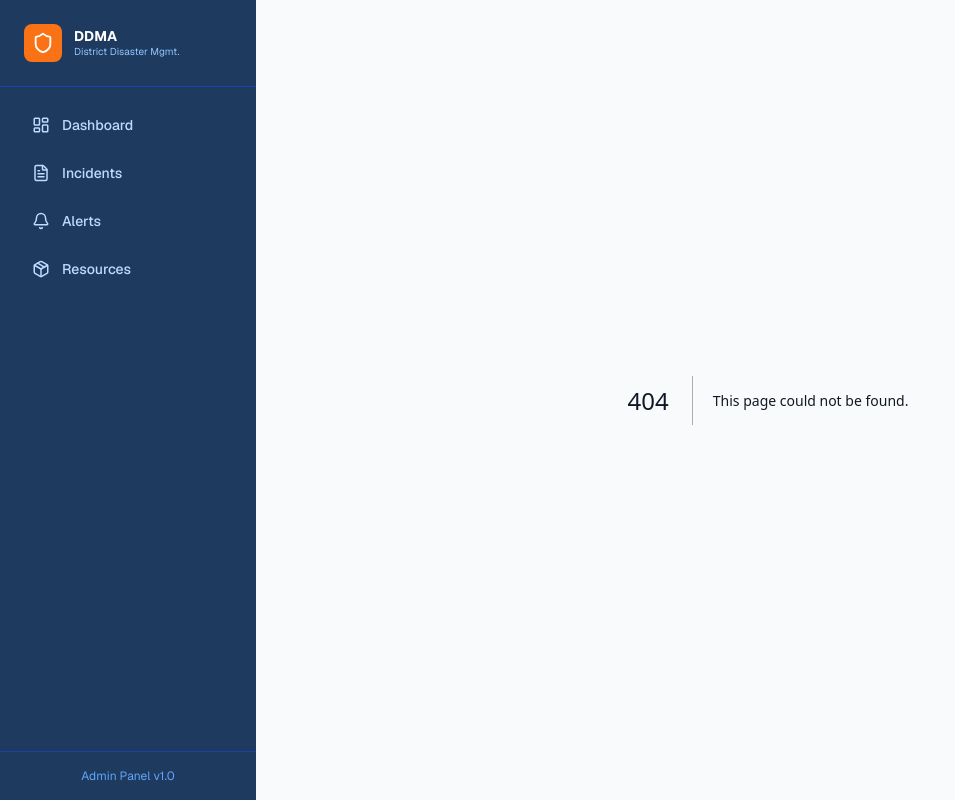
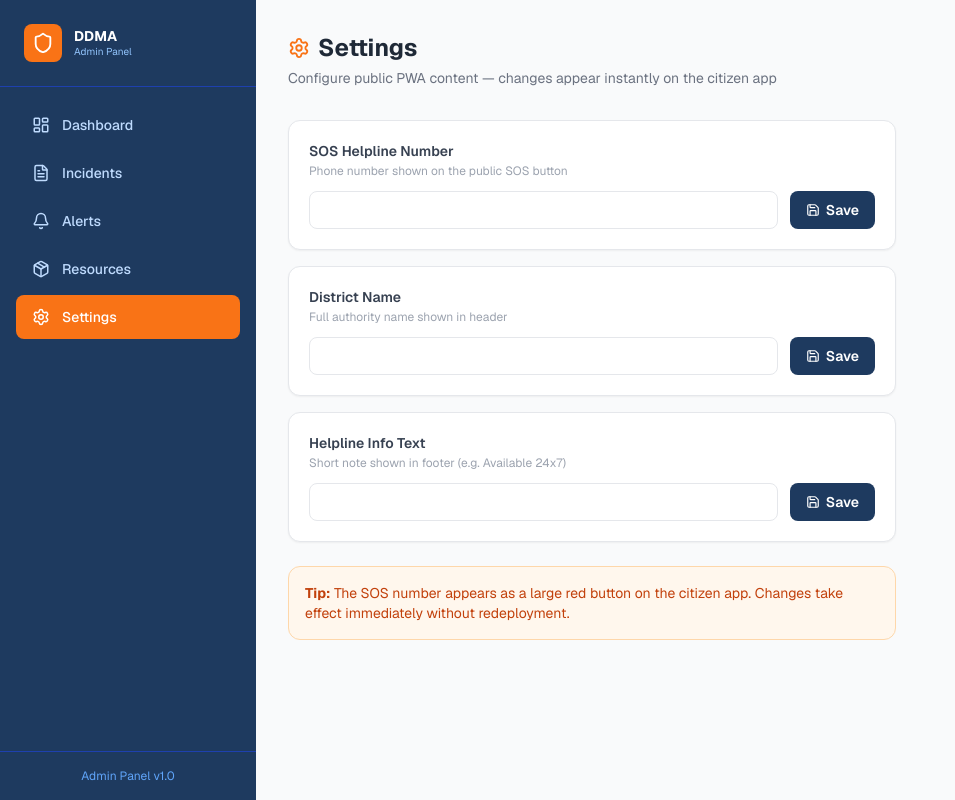
Before and after one commit to leethongs/ddma-adamin, a Next.js app: page /settings in a window 1280 px wide. Before the commit this address had no page. Shown: the whole page, without its empty margins (0-955 px from the left). Built offline with nearby package versions, Linux system fonts and the light colour scheme; no server answers; the database is empty.

Commit message:
Add Settings page (SOS number, district name, helpline) + Settings sidebar link

```diff
--- /dev/null
+++ b/app/api/settings/[key]/route.ts
@@ -0,0 +1,13 @@
+import { NextRequest, NextResponse } from "next/server";
+import { createClient } from "@supabase/supabase-js";
+const supabase = createClient(
+  "https://yfkvfrlyzdxggamiievt.supabase.co",
+  "eyJhbGciOiJIUzI1NiIsInR5cCI6IkpXVCJ9.eyJpc3MiOiJzdXBhYmFzZSIsInJlZiI6Inlma3Zmcmx5emR4Z2dhbWlpZXZ0Iiwicm9sZSI6InNlcnZpY2Vfcm9sZSIsImlhdCI6MTc4ODkyNjczNCwiZXhwIjoyMTA0NTAyNzM0fQ.W-XYcsx6417xUwd7kFxPkv5sXgT95ETnUMr4x5k5ZWI"
+);
+export async function PATCH(req: NextRequest, { params }: { params: Promise<{ key: string }> }) {
+  const { key } = await params;
+  const { value } = await req.json();
+  const { error } = await supabase.from("settings").upsert([{ key, value, updated_at: new Date().toISOString() }]);
+  if (error) return NextResponse.json({ error: error.message }, { status: 500 });
+  return NextResponse.json({ ok: true });
+}
--- a/app/api/setup/route.ts
+++ b/app/api/setup/route.ts
@@ -1,19 +1,20 @@
 import { NextResponse } from "next/server";
 import { createClient } from "@supabase/supabase-js";
-
-const SUPABASE_URL = "https://yfkvfrlyzdxggamiievt.supabase.co";
-const SERVICE_KEY = "eyJhbGciOiJIUzI1NiIsInR5cCI6IkpXVCJ9.eyJpc3MiOiJzdXBhYmFzZSIsInJlZiI6Inlma3Zmcmx5emR4Z2dhbWlpZXZ0Iiwicm9sZSI6InNlcnZpY2Vfcm9sZSIsImlhdCI6MTc4ODkyNjczNCwiZXhwIjoyMTA0NTAyNzM0fQ.W-XYcsx6417xUwd7kFxPkv5sXgT95ETnUMr4x5k5ZWI";
-
+const supabase = createClient(
+  "https://yfkvfrlyzdxggamiievt.supabase.co",
+  "eyJhbGciOiJIUzI1NiIsInR5cCI6IkpXVCJ9.eyJpc3MiOiJzdXBhYmFzZSIsInJlZiI6Inlma3Zmcmx5emR4Z2dhbWlpZXZ0Iiwicm9sZSI6InNlcnZpY2Vfcm9sZSIsImlhdCI6MTc4ODkyNjczNCwiZXhwIjoyMTA0NTAyNzM0fQ.W-XYcsx6417xUwd7kFxPkv5sXgT95ETnUMr4x5k5ZWI"
+);
 export async function GET() {
-  const supabase = createClient(SUPABASE_URL, SERVICE_KEY);
-
-  // Ensure tables exist — no seed data
-  const checks = await Promise.all([
-    supabase.from("incidents").select("id").limit(1),
-    supabase.from("alerts").select("id").limit(1),
-    supabase.from("resources").select("id").limit(1),
-    supabase.from("notifications").select("id").limit(1),
-  ]);
-
-  return NextResponse.json({ ok: true, message: "Tables ready. No seed data." });
+  // Seed default settings if missing
+  try {
+    const { data: existing } = await supabase.from("settings").select("key").limit(1);
+    if (existing !== null && existing.length === 0) {
+      await supabase.from("settings").upsert([
+        { key: "sos_number", value: "1078" },
+        { key: "district_name", value: "District Disaster Management Authority" },
+        { key: "helpline_info", value: "Available 24x7" },
+      ]);
+    }
+  } catch {}
+  return NextResponse.json({ ok: true, message: "Tables ready." });
 }
--- /dev/null
+++ b/app/settings/page.tsx
@@ -0,0 +1,70 @@
+"use client";
+import { useEffect, useState } from "react";
+import { supabaseAdmin } from "@/lib/supabase";
+import { Settings, Save, Check } from "lucide-react";
+
+interface Setting { key: string; value: string; }
+
+const settingLabels: Record<string, { label: string; desc: string; type: string }> = {
+  sos_number:    { label: "SOS Helpline Number", desc: "Phone number shown on the public SOS button", type: "tel" },
+  district_name: { label: "District Name", desc: "Full authority name shown in header", type: "text" },
+  helpline_info: { label: "Helpline Info Text", desc: "Short note shown in footer (e.g. Available 24x7)", type: "text" },
+};
+
+export default function SettingsPage() {
+  const [settings, setSettings] = useState<Record<string, string>>({});
+  const [loading, setLoading] = useState(true);
+  const [saving, setSaving] = useState<string | null>(null);
+  const [saved, setSaved] = useState<string | null>(null);
+
+  useEffect(() => {
+    supabaseAdmin.from("settings").select("*").then(({ data }) => {
+      const map: Record<string, string> = {};
+      (data as Setting[] ?? []).forEach(s => { map[s.key] = s.value; });
+      setSettings(map);
+      setLoading(false);
+    });
+  }, []);
+
+  async function handleSave(key: string) {
+    setSaving(key);
+    await supabaseAdmin.from("settings").upsert([{ key, value: settings[key], updated_at: new Date().toISOString() }]);
+    setSaving(null);
+    setSaved(key);
+    setTimeout(() => setSaved(null), 2000);
+  }
+
+  return (
+    <div className="p-8 max-w-2xl">
+      <div className="mb-8">
+        <h1 className="text-2xl font-bold text-gray-800 flex items-center gap-2"><Settings size={22} className="text-orange-500" />Settings</h1>
+        <p className="text-gray-500 text-sm mt-1">Configure public PWA content — changes appear instantly on the citizen app</p>
+      </div>
+
+      {loading ? (
+        <div className="space-y-4">{[...Array(3)].map((_, i) => <div key={i} className="h-24 bg-white border border-gray-200 rounded-xl animate-pulse" />)}</div>
+      ) : (
+        <div className="space-y-4">
+          {Object.entries(settingLabels).map(([key, { label, desc, type }]) => (
+            <div key={key} className="bg-white rounded-xl border border-gray-200 p-5 shadow-sm">
+              <label className="block text-sm font-semibold text-gray-700 mb-0.5">{label}</label>
+              <p className="text-xs text-gray-400 mb-3">{desc}</p>
+              <div className="flex gap-3">
+                <input type={type} className="flex-1 border border-gray-200 rounded-lg px-3 py-2 text-sm focus:outline-none focus:ring-2 focus:ring-orange-400"
+                  value={settings[key] ?? ""} onChange={e => setSettings(p => ({ ...p, [key]: e.target.value }))} />
+                <button onClick={() => handleSave(key)} disabled={saving === key}
+                  className={"flex items-center gap-1.5 px-4 py-2 rounded-lg text-sm font-semibold transition-colors " + (saved === key ? "bg-green-600 text-white" : "bg-[#1e3a5f] text-white hover:bg-blue-900 disabled:opacity-50")}>
+                  {saved === key ? <><Check size={14} />Saved!</> : saving === key ? "Saving..." : <><Save size={14} />Save</>}
+                </button>
+              </div>
+            </div>
+          ))}
+        </div>
+      )}
+
+      <div className="mt-6 p-4 bg-orange-50 border border-orange-200 rounded-xl text-sm text-orange-700">
+        <strong>Tip:</strong> The SOS number appears as a large red button on the citizen app. Changes take effect immediately without redeployment.
+      </div>
+    </div>
+  );
+}
--- a/components/Sidebar.tsx
+++ b/components/Sidebar.tsx
@@ -1,13 +1,14 @@
 "use client";
 import Link from "next/link";
 import { usePathname } from "next/navigation";
-import { LayoutDashboard, FileText, Bell, Package, Shield } from "lucide-react";
+import { LayoutDashboard, FileText, Bell, Package, Shield, Settings } from "lucide-react";
 
 const links = [
   { href: "/", label: "Dashboard", icon: LayoutDashboard },
   { href: "/incidents", label: "Incidents", icon: FileText },
   { href: "/alerts", label: "Alerts", icon: Bell },
   { href: "/resources", label: "Resources", icon: Package },
+  { href: "/settings", label: "Settings", icon: Settings },
 ];
 
 export default function Sidebar() {
@@ -16,12 +17,10 @@ export default function Sidebar() {
     <aside className="w-64 min-h-screen bg-[#1e3a5f] text-white flex flex-col">
       <div className="p-6 border-b border-blue-800">
         <div className="flex items-center gap-3">
-          <div className="bg-orange-500 rounded-lg p-2">
-            <Shield size={22} className="text-white" />
-          </div>
+          <div className="bg-orange-500 rounded-lg p-2"><Shield size={22} className="text-white" /></div>
           <div>
             <p className="font-bold text-sm leading-tight">DDMA</p>
-            <p className="text-[10px] text-blue-300 leading-tight">District Disaster Mgmt.</p>
+            <p className="text-[10px] text-blue-300 leading-tight">Admin Panel</p>
           </div>
         </div>
       </div>
@@ -29,22 +28,13 @@ export default function Sidebar() {
         {links.map(({ href, label, icon: Icon }) => {
           const active = pathname === href || (href !== "/" && pathname.startsWith(href));
           return (
-            <Link
-              key={href}
-              href={href}
-              className={`flex items-center gap-3 px-4 py-3 rounded-lg text-sm font-medium transition-colors ${
-                active ? "bg-orange-500 text-white" : "text-blue-200 hover:bg-blue-800 hover:text-white"
-              }`}
-            >
-              <Icon size={18} />
-              {label}
+            <Link key={href} href={href} className={"flex items-center gap-3 px-4 py-3 rounded-lg text-sm font-medium transition-colors " + (active ? "bg-orange-500 text-white" : "text-blue-200 hover:bg-blue-800 hover:text-white")}>
+              <Icon size={18} />{label}
             </Link>
           );
         })}
       </nav>
-      <div className="p-4 border-t border-blue-800 text-xs text-blue-400 text-center">
-        Admin Panel v1.0
-      </div>
+      <div className="p-4 border-t border-blue-800 text-xs text-blue-400 text-center">Admin Panel v1.0</div>
     </aside>
   );
 }
```
